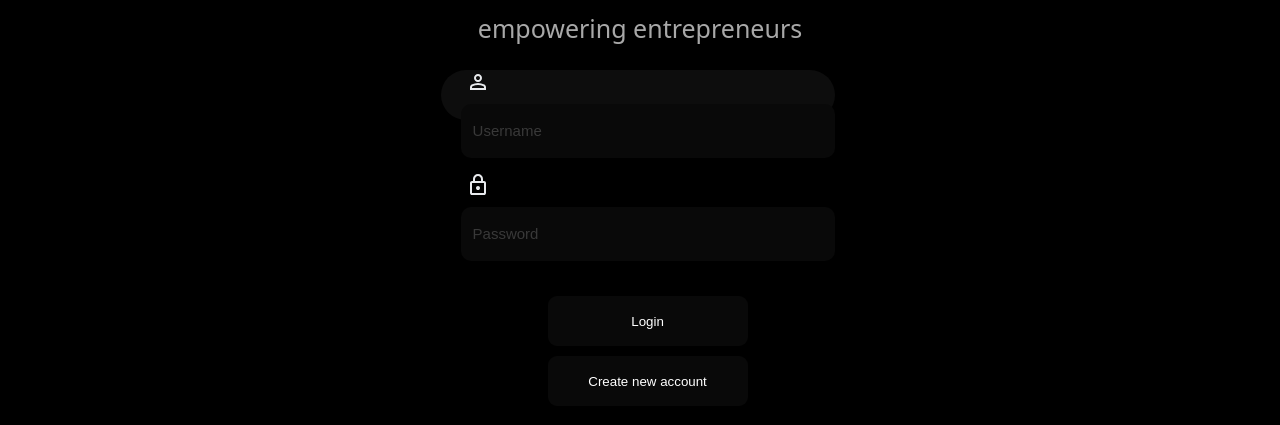
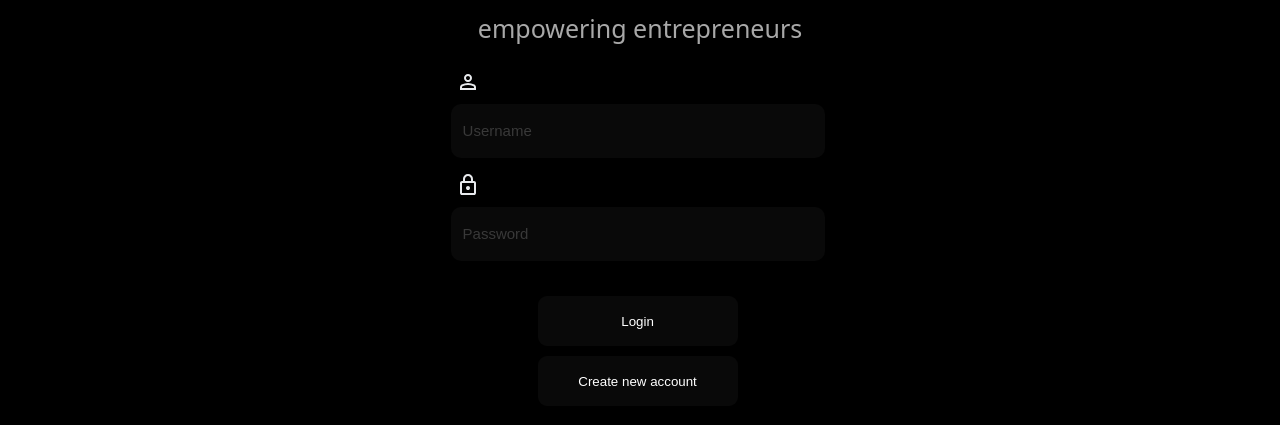
Before and after one commit to trevtemba/neur-frontend, a React (Vite) app: page / in a window 1280 px wide. Shown: the part 271-696 px from the top of the page. Built offline with nearby package versions, Linux system fonts and the light colour scheme; a web font is replaced by a local one.

Commit message:
fixed interleaving of css styling on login page

```diff
--- a/src/Components/Explore/Explore.jsx
+++ b/src/Components/Explore/Explore.jsx
@@ -24,7 +24,7 @@ const Explore = () => {
                 exit={{
                     opacity: 0,
                 }}>
-                <form action="">
+                <form className="formy" action="">
                     <label className="exploreIcon"><img src={explore_icon}/></label>
                     <input className="exploreEntry" placeholder="Search..." />
                 </form>
--- a/src/Components/Explore/explore.css
+++ b/src/Components/Explore/explore.css
@@ -15,7 +15,7 @@
     background-color: hsl(0, 0, 0);
 }
 
-form {
+.formy {
     display: flex;
     flex-direction: row;
     gap: 10px;
```
